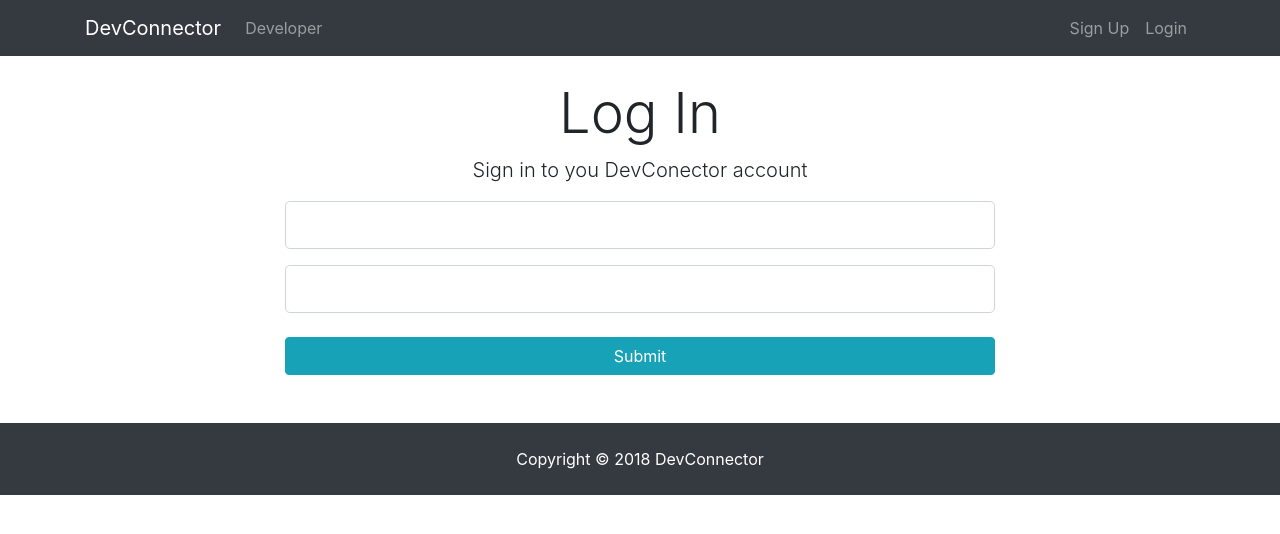
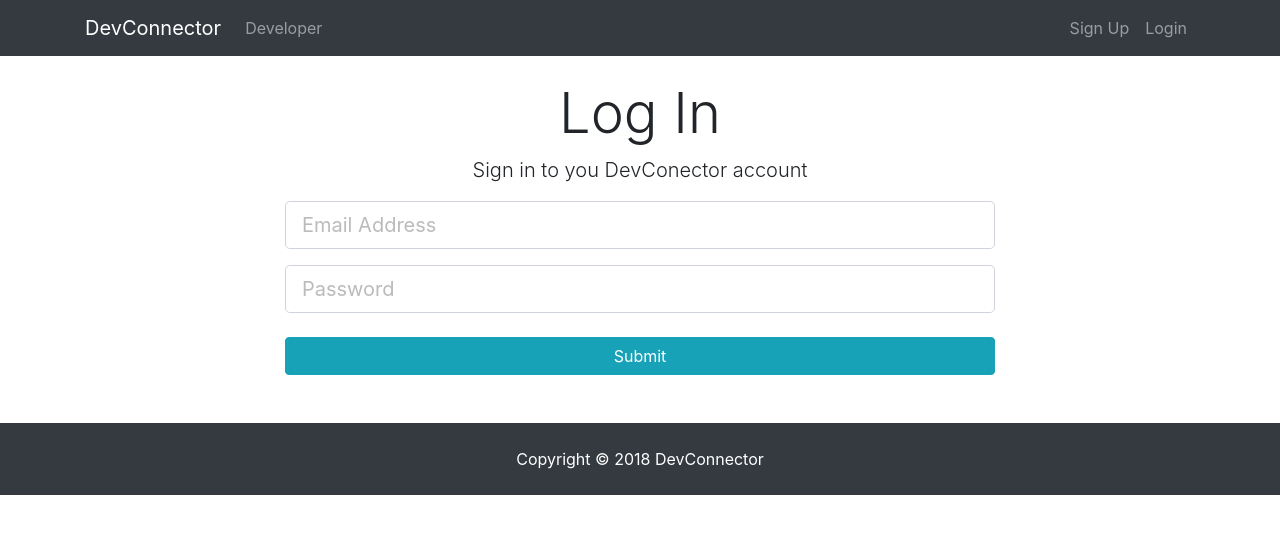
Before and after one commit to adojem/mern-stack-devconnector, a React (Create React App) app in the folder client/: page /login in a window 1280 px wide. Shown: the top 534 px of the page. Built offline with nearby package versions, Linux system fonts and the light colour scheme.

Commit message:
TextFieldGroupInput Component

```diff
--- a/client/src/components/auth/Login.js
+++ b/client/src/components/auth/Login.js
@@ -1,8 +1,8 @@
 import React, { Component } from 'react';
 import PropTypes from 'prop-types';
 import { connect } from 'react-redux';
-import classnames from 'classnames';
 import { loginUser } from '../../actions/authActions';
+import TextFieldGroup from '../common/TextFieldGroup';
 
 export class Login extends Component {
    constructor() {
@@ -11,7 +11,7 @@ export class Login extends Component {
       this.state = {
          email: '',
          password: '',
-         errors: {}
+         errors: {},
       };
    }
 
@@ -53,52 +53,27 @@ export class Login extends Component {
                <div className="row">
                   <div className="col-md-8 m-auto">
                      <h1 className="display-4 text-center">Log In</h1>
-                     <p className="lead text-center">
-                        Sign in to you DevConector account
-                     </p>
+                     <p className="lead text-center">Sign in to you DevConector account</p>
                      <form noValidate onSubmit={this.onSubmit}>
-                        <div className="form-group">
-                           <input
+                        <TextFieldGroup
+                           placeholder="Email Address"
+                           name="email"
                            type="email"
-                              name="email"
-                              className={classnames(
-                                 'form-control form-control-lg',
-                                 {
-                                    'is-invalid': errors.email
-                                 }
-                              )}
                            value={email}
                            onChange={this.onChange}
+                           error={errors.email}
                         />
-                           {errors.email && (
-                              <div className="invalid-feedback">
-                                 {errors.email}
-                              </div>
-                           )}
-                        </div>
-                        <div className="form-group">
-                           <input
+
+                        <TextFieldGroup
+                           placeholder="Password"
+                           name="password"
                            type="password"
-                              name="password"
-                              className={classnames(
-                                 'form-control form-control-lg',
-                                 {
-                                    'is-invalid': errors.password
-                                 }
-                              )}
                            value={password}
                            onChange={this.onChange}
+                           error={errors.password}
                         />
-                           {errors.password && (
-                              <div className="invalid-feedback">
-                                 {errors.password}
-                              </div>
-                           )}
-                        </div>
-                        <input
-                           type="submit"
-                           className="btn btn-info btn-block mt-4"
-                        />
+
+                        <input type="submit" className="btn btn-info btn-block mt-4" />
                      </form>
                   </div>
                </div>
@@ -111,15 +86,15 @@ export class Login extends Component {
 Login.propTypes = {
    loginUser: PropTypes.func.isRequired,
    auth: PropTypes.object.isRequired,
-   errors: PropTypes.object.isRequired
+   errors: PropTypes.object.isRequired,
 };
 
 const mapStateToProps = state => ({
    auth: state.auth,
-   errors: state.errors
+   errors: state.errors,
 });
 
 export default connect(
    mapStateToProps,
-   { loginUser }
+   { loginUser },
 )(Login);
--- a/client/src/components/auth/Register.js
+++ b/client/src/components/auth/Register.js
@@ -1,9 +1,9 @@
 import React, { Component } from 'react';
 import PropTypes from 'prop-types';
 import { withRouter } from 'react-router-dom';
-import classnames from 'classnames';
 import { connect } from 'react-redux';
 import { registerUser } from '../../actions/authActions';
+import TextFieldGroup from '../common/TextFieldGroup';
 
 export class Register extends Component {
    constructor() {
@@ -59,66 +59,39 @@ export class Register extends Component {
                      <h1 className="display-4 text-center">Sign Up</h1>
                      <p className="lead text-center">Create your DevConnector account</p>
                      <form noValidate onSubmit={this.onSubmit}>
-                        <div className="form-group">
-                           <input
-                              type="text"
-                              className={classnames('form-control form-control-lg', {
-                                 'is-invalid': errors.name,
-                              })}
-                              placeholder="Name"
+                        <TextFieldGroup
+                           placeholder="User Name"
                            name="name"
                            value={name}
                            onChange={this.onChange}
+                           error={errors.name}
                         />
-                           {errors.name && <div className="invalid-feedback">{errors.name}</div>}
-                        </div>
-                        <div className="form-group">
-                           <input
-                              type="email"
-                              className={classnames('form-control form-control-lg', {
-                                 'is-invalid': errors.email,
-                              })}
+                        <TextFieldGroup
                            placeholder="Email Address"
                            name="email"
+                           type="email"
                            value={email}
                            onChange={this.onChange}
+                           error={errors.email}
+                           info="This site uses Gravatar so if you want a profile image, use a Gravatar
+                              email"
                         />
-                           {errors.email && <div className="invalid-feedback">{errors.email}</div>}
-                           <small className="from-text text-muted">
-                              This site uses Gravatar so if you want a profile image, use a Gravatar
-                              email
-                           </small>
-                        </div>
-                        <div className="form-group">
-                           <input
-                              type="password"
-                              className={classnames('form-control form-control-lg', {
-                                 'is-invalid': errors.password,
-                              })}
+                        <TextFieldGroup
                            placeholder="Password"
                            name="password"
+                           type="password"
                            value={password}
                            onChange={this.onChange}
+                           error={errors.password}
                         />
-                           {errors.password && (
-                              <div className="invalid-feedback">{errors.password}</div>
-                           )}
-                        </div>
-                        <div className="form-group">
-                           <input
-                              type="password"
-                              className={classnames('form-control form-control-lg', {
-                                 'is-invalid': errors.password2,
-                              })}
+                        <TextFieldGroup
                            placeholder="Confirm Password"
                            name="password2"
+                           type="password"
                            value={password2}
                            onChange={this.onChange}
+                           error={errors.password2}
                         />
-                           {errors.password2 && (
-                              <div className="invalid-feedback">{errors.password2}</div>
-                           )}
-                        </div>
                         <input type="submit" className="btn btn-info btn-block mt-4" />
                      </form>
                   </div>
--- /dev/null
+++ b/client/src/components/common/TextFieldGroup.js
@@ -0,0 +1,48 @@
+import React from 'react';
+import classnames from 'classnames';
+import PropTypes from 'prop-types';
+
+const textFieldGroup = ({
+   name,
+   placeholder,
+   value,
+   label,
+   error,
+   info,
+   type,
+   onChange,
+   disabled,
+}) => (
+   <div className="form-group">
+      <input
+         type={type}
+         name={name}
+         className={classnames('form-control form-control-lg', {
+            'is-invalid': error,
+         })}
+         placeholder={placeholder}
+         value={value}
+         onChange={onChange}
+         disabled={disabled}
+      />
+      {info && <small className="form-textFieldGroup text-muted">{info}</small>}
+      {error && <div className="invalid-feedback">{error}</div>}
+   </div>
+);
+
+textFieldGroup.defaultProps = {
+   type: 'text',
+};
+
+textFieldGroup.propTypes = {
+   name: PropTypes.string.isRequired,
+   placeholder: PropTypes.string,
+   value: PropTypes.string.isRequired,
+   info: PropTypes.string,
+   error: PropTypes.string,
+   type: PropTypes.string.isRequired,
+   onChange: PropTypes.func.isRequired,
+   disabled: PropTypes.string,
+};
+
+export default textFieldGroup;
```
Lines whose indentation alone changed are shown as unchanged.
